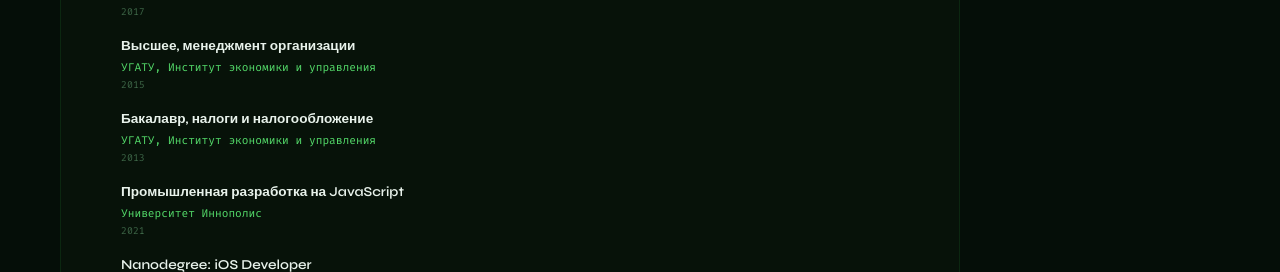
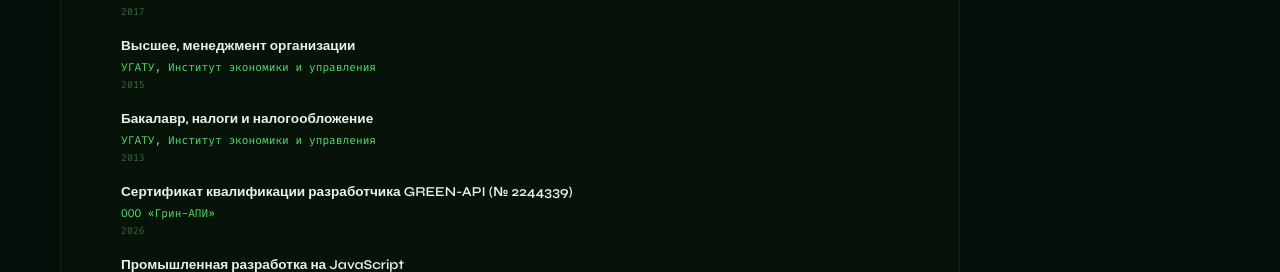
Before and after one commit to AiStockSearch/MYPortfolio, a React (Vite) app: page /resume in a window 1280 px wide. Shown: the part 7028-7300 px from the top of the page. Built offline with nearby package versions, Linux system fonts and the light colour scheme; no server answers.

Commit message:
Add GREEN-API qualification certificate to resume (#9)
Co-authored-by: Vyacheslav Yakimov <noreply@github.com>

```diff
--- a/src/content/resume/cv.ts
+++ b/src/content/resume/cv.ts
@@ -67,6 +67,12 @@
       year: "2013",
     },
     {
+      deg: "Сертификат квалификации разработчика GREEN-API (№ 2244339)",
+      inst: "ООО «Грин-АПИ»",
+      year: "2026",
+      href: "/certificates/greenapi-certificate-2244339.pdf",
+    },
+    {
       deg: "Промышленная разработка на JavaScript",
       inst: "Университет Иннополис",
       year: "2021",
@@ -102,6 +108,12 @@
       deg: "Bachelor, Taxation",
       inst: "USATU, Institute of Economics & Management",
       year: "2013",
+    },
+    {
+      deg: "GREEN-API Developer Qualification Certificate (No. 2244339)",
+      inst: "GREEN-API LLC",
+      year: "2026",
+      href: "/certificates/greenapi-certificate-2244339.pdf",
     },
     {
       deg: "Industrial JavaScript Development",
--- a/src/pages/Resume/Resume.view.tsx
+++ b/src/pages/Resume/Resume.view.tsx
@@ -330,7 +330,15 @@
             <p className="cv-sec-title">{cv.eduTitle}</p>
             {cv.education.map((e, i) => (
               <div className="cv-edu-item" key={i}>
-                <p className="cv-edu-deg">{e.deg}</p>
+                <p className="cv-edu-deg">
+                  {"href" in e && e.href ? (
+                    <a href={e.href as string} target="_blank" rel="noopener noreferrer">
+                      {e.deg}
+                    </a>
+                  ) : (
+                    e.deg
+                  )}
+                </p>
                 <p className="cv-edu-inst">{e.inst}</p>
                 <p className="cv-edu-year">{e.year}</p>
               </div>
```
Also changed, not shown: 1 other file (tests, documents, lock files or other folders).
